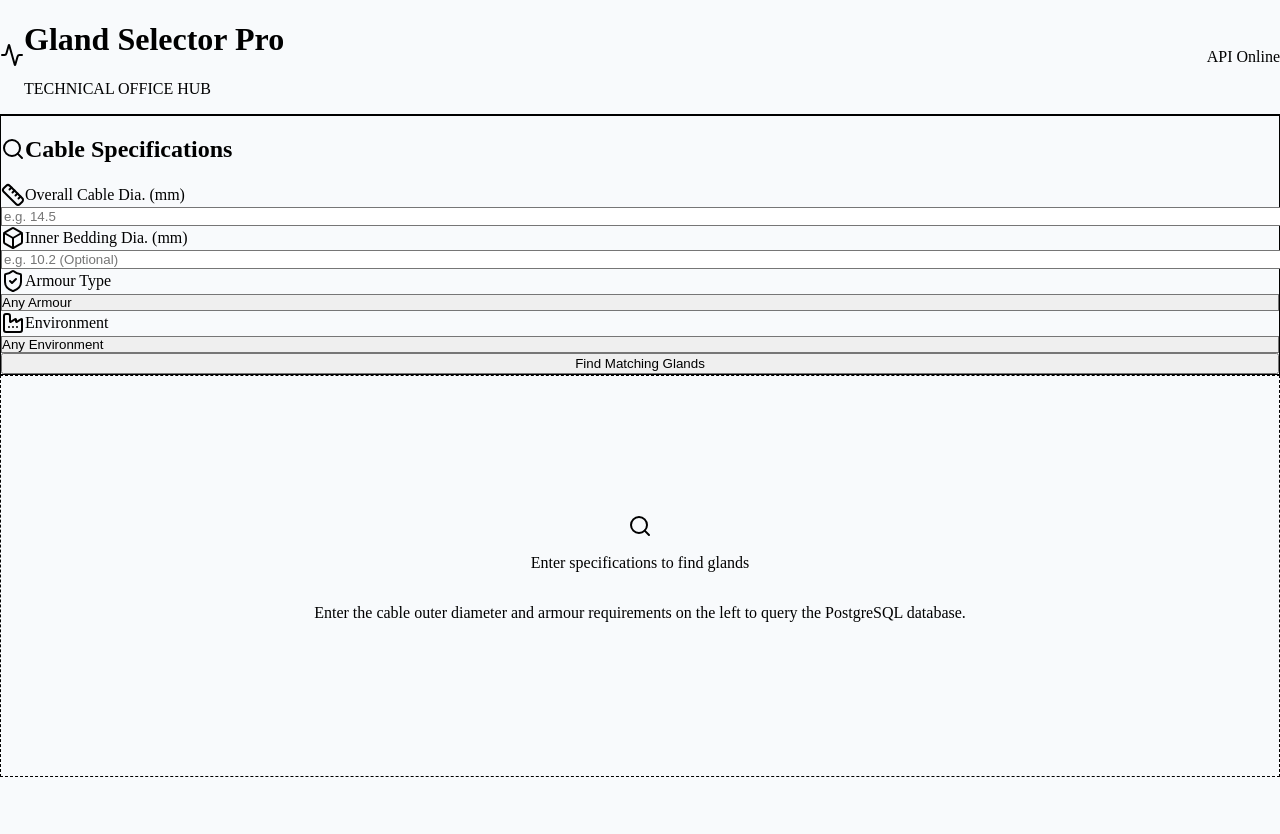
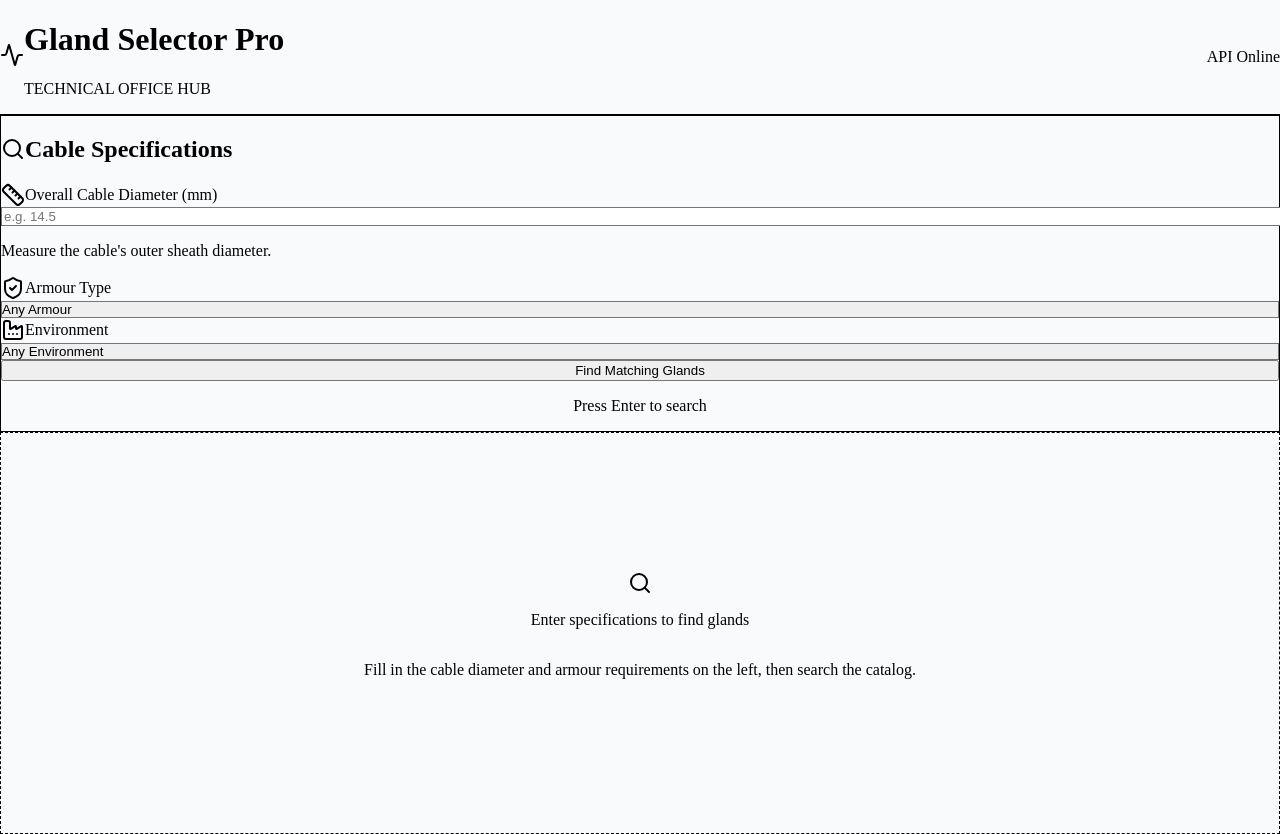
Before and after one commit to Mostafa2291/Gland-Finder, a React app in the folder frontend/: page / in a window 1280 px wide. Before the commit the page ends 800 px from the top, so only its background shows below. Built offline with nearby package versions, Linux system fonts and the light colour scheme; the HTML template or start-up script is replaced by a standard one.

Commit message:
cleaned up ui

```diff
--- a/frontend/src/App.jsx
+++ b/frontend/src/App.jsx
@@ -1,32 +1,27 @@
-import React, { useState, useEffect } from 'react';
-import { Search, ShieldCheck, Factory, Ruler, Box, ChevronRight, Activity, AlertCircle } from 'lucide-react';
+import React, { useState } from 'react';
+import { Search, ShieldCheck, Factory, Ruler, ChevronRight, Activity, AlertCircle, RotateCcw } from 'lucide-react';
 
 export default function App() {
   const [armour, setArmour] = useState('');
   const [environment, setEnvironment] = useState('');
   const [overallDia, setOverallDia] = useState('');
-  const [innerDia, setInnerDia] = useState('');
 
   const [results, setResults] = useState([]);
   const [loading, setLoading] = useState(false);
   const [error, setError] = useState(null);
   const [hasSearched, setHasSearched] = useState(false);
 
-  // Function to query your Python API
   const handleSearch = async () => {
     setLoading(true);
     setError(null);
     setHasSearched(true);
 
     try {
-      // Build the URL based on inputs
       const params = new URLSearchParams();
       if (armour) params.append('armour', armour);
       if (environment) params.append('environment', environment);
       if (overallDia) params.append('overall_dia', overallDia);
-      if (innerDia) params.append('inner_dia', innerDia);
 
-      // Call the local FastAPI server
       const response = await fetch(`/api/search?${params.toString()}`);
 
       if (!response.ok) {
@@ -36,12 +31,27 @@ export default function App() {
       const data = await response.json();
       setResults(data.recommended_glands || []);
     } catch (err) {
-      setError("Cannot connect to your backend API. Make sure api.py is running on your computer!");
+      setError("Couldn't reach the gland database right now. Please try again in a moment.");
       console.error(err);
     } finally {
       setLoading(false);
     }
   };
+
+  const handleReset = () => {
+    setArmour('');
+    setEnvironment('');
+    setOverallDia('');
+    setResults([]);
+    setError(null);
+    setHasSearched(false);
+  };
+
+  const handleKeyDown = (e) => {
+    if (e.key === 'Enter') handleSearch();
+  };
+
+  const hasActiveFilters = armour || environment || overallDia;
 
   return (
     <div className="min-h-screen bg-slate-50 text-slate-800 font-sans selection:bg-blue-200">
@@ -73,18 +83,29 @@ export default function App() {
         {/* LEFT COLUMN: FILTERS */}
         <div className="w-full lg:w-1/3 space-y-6">
           <div className="bg-white rounded-2xl shadow-sm border border-slate-200 p-6">
-            <h2 className="text-lg font-bold text-slate-800 mb-5 flex items-center">
+            <div className="flex items-center justify-between mb-5">
+              <h2 className="text-lg font-bold text-slate-800 flex items-center">
                 <Search className="h-5 w-5 mr-2 text-blue-600" />
                 Cable Specifications
               </h2>
+              {hasActiveFilters && (
+                <button
+                  onClick={handleReset}
+                  className="text-xs font-semibold text-slate-400 hover:text-slate-600 flex items-center gap-1 transition-colors"
+                >
+                  <RotateCcw className="h-3.5 w-3.5" />
+                  Clear
+                </button>
+              )}
+            </div>
 
-            <div className="space-y-5">
+            <div className="space-y-5" onKeyDown={handleKeyDown}>
 
               {/* Overall Diameter */}
               <div>
                 <label className="block text-sm font-semibold text-slate-700 mb-1 flex items-center">
                   <Ruler className="h-4 w-4 mr-1.5 text-slate-400" />
-                  Overall Cable Dia. (mm)
+                  Overall Cable Diameter (mm)
                 </label>
                 <input
                   type="number"
@@ -93,21 +114,7 @@ export default function App() {
                   placeholder="e.g. 14.5"
                   className="w-full px-4 py-2.5 rounded-xl border border-slate-300 focus:ring-2 focus:ring-blue-500 focus:border-blue-500 transition-all outline-none bg-slate-50 hover:bg-white"
                 />
-              </div>
-
-              {/* Inner Diameter */}
-              <div>
-                <label className="block text-sm font-semibold text-slate-700 mb-1 flex items-center">
-                  <Box className="h-4 w-4 mr-1.5 text-slate-400" />
-                  Inner Bedding Dia. (mm)
-                </label>
-                <input
-                  type="number"
-                  value={innerDia}
-                  onChange={(e) => setInnerDia(e.target.value)}
-                  placeholder="e.g. 10.2 (Optional)"
-                  className="w-full px-4 py-2.5 rounded-xl border border-slate-300 focus:ring-2 focus:ring-blue-500 focus:border-blue-500 transition-all outline-none bg-slate-50 hover:bg-white"
-                />
+                <p className="text-xs text-slate-400 mt-1">Measure the cable's outer sheath diameter.</p>
               </div>
 
               {/* Armour Type */}
@@ -146,7 +153,8 @@ export default function App() {
 
               <button
                 onClick={handleSearch}
-                className="w-full bg-blue-600 hover:bg-blue-700 text-white font-bold py-3 px-4 rounded-xl shadow-md shadow-blue-500/30 transition-all active:scale-[0.98] flex items-center justify-center mt-4"
+                disabled={loading}
+                className="w-full bg-blue-600 hover:bg-blue-700 disabled:opacity-70 disabled:cursor-not-allowed text-white font-bold py-3 px-4 rounded-xl shadow-md shadow-blue-500/30 transition-all active:scale-[0.98] flex items-center justify-center mt-4"
               >
                 {loading ? (
                   <span className="flex items-center">
@@ -154,13 +162,14 @@ export default function App() {
                       <circle className="opacity-25" cx="12" cy="12" r="10" stroke="currentColor" strokeWidth="4"></circle>
                       <path className="opacity-75" fill="currentColor" d="M4 12a8 8 0 018-8V0C5.373 0 0 5.373 0 12h4zm2 5.291A7.962 7.962 0 014 12H0c0 3.042 1.135 5.824 3 7.938l3-2.647z"></path>
                     </svg>
-                    Processing...
+                    Searching...
                   </span>
                 ) : (
                   'Find Matching Glands'
                 )}
               </button>
 
+              <p className="text-xs text-slate-400 text-center -mt-2">Press Enter to search</p>
             </div>
           </div>
         </div>
@@ -176,26 +185,40 @@ export default function App() {
           )}
 
           {!hasSearched && !error ? (
-            <div className="h-full min-h-[400px] flex flex-col items-center justify-center text-slate-400 bg-white border border-slate-200 border-dashed rounded-2xl">
+            <div className="h-full min-h-[400px] flex flex-col items-center justify-center text-slate-400 bg-white border border-slate-200 border-dashed rounded-2xl px-6">
               <Search className="h-16 w-16 mb-4 text-slate-200" />
               <p className="text-lg font-medium text-slate-500">Enter specifications to find glands</p>
-              <p className="text-sm mt-1 text-slate-400 max-w-sm text-center">Enter the cable outer diameter and armour requirements on the left to query the PostgreSQL database.</p>
+              <p className="text-sm mt-1 text-slate-400 max-w-sm text-center">
+                Fill in the cable diameter and armour requirements on the left, then search the catalog.
+              </p>
             </div>
           ) : (
             <div className="space-y-4">
               <div className="flex items-center justify-between mb-2">
                 <h3 className="text-lg font-bold text-slate-800">
-                  Recommended Glands <span className="ml-2 bg-blue-100 text-blue-700 py-1 px-3 rounded-full text-sm font-bold">{results.length}</span>
+                  Recommended Glands
+                  {!loading && (
+                    <span className="ml-2 bg-blue-100 text-blue-700 py-1 px-3 rounded-full text-sm font-bold">
+                      {results.length}
+                    </span>
+                  )}
                 </h3>
               </div>
 
-              {results.length === 0 && !loading && !error && (
-                 <div className="p-8 bg-amber-50 rounded-2xl border border-amber-200 text-center">
-                   <p className="text-amber-800 font-semibold">No glands found matching these specifications.</p>
-                   <p className="text-amber-600 text-sm mt-1">Try widening your diameter tolerances or checking the armour type.</p>
+              {loading && (
+                <div className="p-12 bg-white rounded-2xl border border-slate-200 flex items-center justify-center text-slate-400">
+                  Searching the catalog...
                 </div>
               )}
 
+              {!loading && results.length === 0 && !error && (
+                <div className="p-8 bg-amber-50 rounded-2xl border border-amber-200 text-center">
+                  <p className="text-amber-800 font-semibold">No glands found matching these specifications.</p>
+                  <p className="text-amber-600 text-sm mt-1">Try widening the diameter or checking a different armour type.</p>
+                </div>
+              )}
+
+              {!loading && (
                 <div className="grid grid-cols-1 gap-4">
                   {results.map((gland, idx) => (
                     <div key={idx} className="bg-white p-5 rounded-2xl shadow-sm border border-slate-200 hover:shadow-md hover:border-blue-300 transition-all group flex flex-col md:flex-row md:items-center justify-between">
@@ -224,6 +247,7 @@ export default function App() {
                     </div>
                   ))}
                 </div>
+              )}
             </div>
           )}
         </div>
```
Lines whose indentation alone changed are shown as unchanged.
